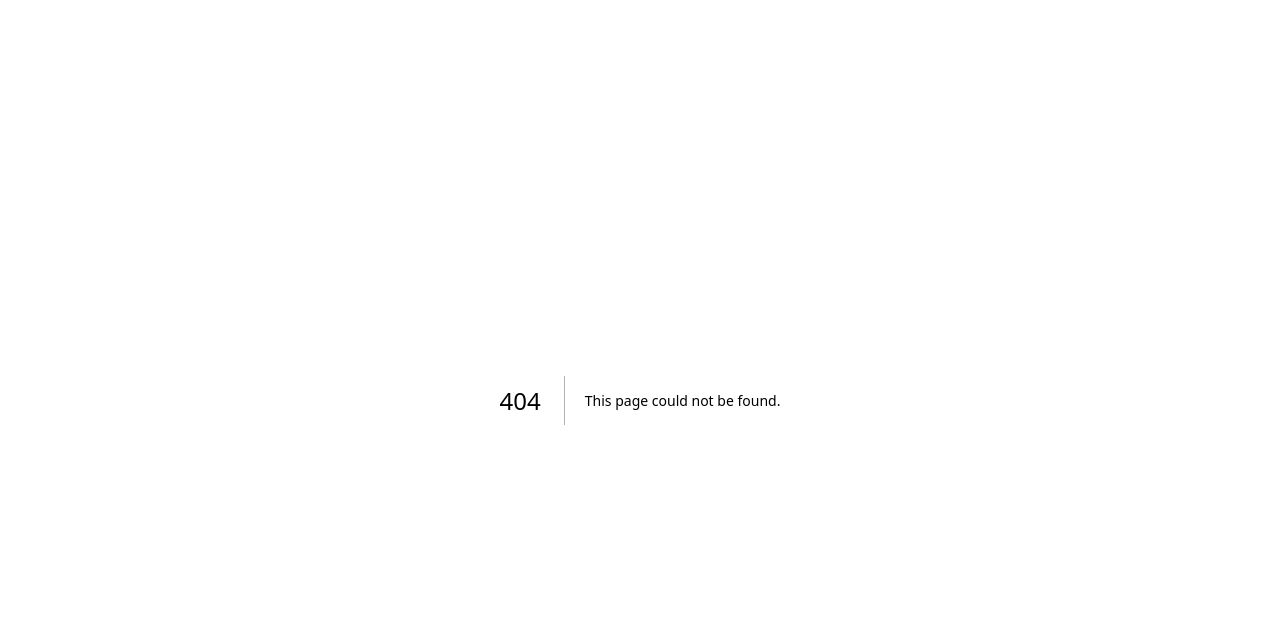
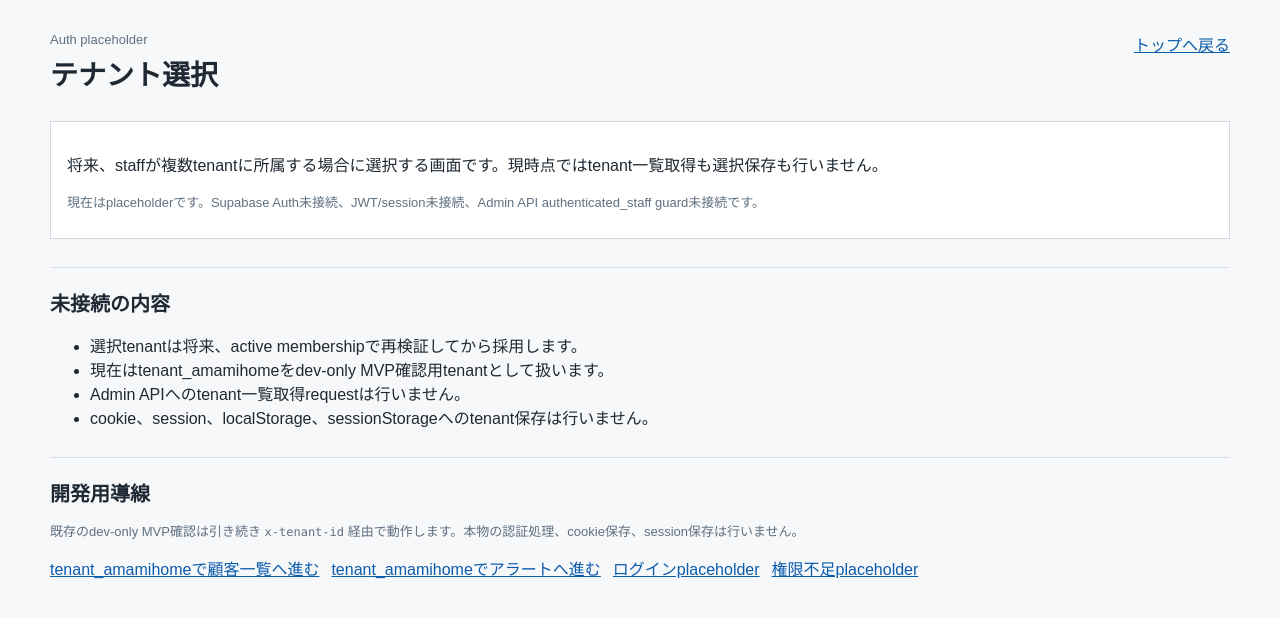
Before and after one commit to sakio71555/line_02, a Next.js app in the folder apps/admin/: page /select-tenant in a window 1280 px wide. Before the commit this address had no page. Shown: the top 618 px of the page. Built offline with nearby package versions, Linux system fonts and the light colour scheme.

Commit message:
feat: add admin auth placeholder UI

```diff
--- /dev/null
+++ b/apps/admin/app/auth-placeholder-page.tsx
@@ -0,0 +1,66 @@
+import React from "react";
+
+export interface AuthPlaceholderLink {
+  href: string;
+  label: string;
+}
+
+export interface AuthPlaceholderPageProps {
+  eyebrow: string;
+  title: string;
+  description: string;
+  notes: string[];
+  links: AuthPlaceholderLink[];
+}
+
+export function AuthPlaceholderPage({
+  eyebrow,
+  title,
+  description,
+  notes,
+  links
+}: AuthPlaceholderPageProps) {
+  return (
+    <main>
+      <div className="page-header">
+        <div>
+          <p className="eyebrow">{eyebrow}</p>
+          <h1>{title}</h1>
+        </div>
+        <a href="/">トップへ戻る</a>
+      </div>
+
+      <div className="notice">
+        <p>{description}</p>
+        <p className="meta">
+          現在はplaceholderです。Supabase Auth未接続、JWT/session未接続、Admin API
+          authenticated_staff guard未接続です。
+        </p>
+      </div>
+
+      <section className="section">
+        <h2>未接続の内容</h2>
+        <ul>
+          {notes.map((note) => (
+            <li key={note}>{note}</li>
+          ))}
+        </ul>
+      </section>
+
+      <section className="section">
+        <h2>開発用導線</h2>
+        <p className="meta">
+          既存のdev-only MVP確認は引き続き <span className="mono">x-tenant-id</span>{" "}
+          経由で動作します。本物の認証処理、cookie保存、session保存は行いません。
+        </p>
+        <ul className="nav-links">
+          {links.map((link) => (
+            <li key={link.href}>
+              <a href={link.href}>{link.label}</a>
+            </li>
+          ))}
+        </ul>
+      </section>
+    </main>
+  );
+}
--- /dev/null
+++ b/apps/admin/app/select-tenant/page.tsx
@@ -0,0 +1,25 @@
+import React from "react";
+
+import { AuthPlaceholderPage } from "../auth-placeholder-page";
+
+export default function SelectTenantPlaceholderPage() {
+  return (
+    <AuthPlaceholderPage
+      eyebrow="Auth placeholder"
+      title="テナント選択"
+      description="将来、staffが複数tenantに所属する場合に選択する画面です。現時点ではtenant一覧取得も選択保存も行いません。"
+      notes={[
+        "選択tenantは将来、active membershipで再検証してから採用します。",
+        "現在はtenant_amamihomeをdev-only MVP確認用tenantとして扱います。",
+        "Admin APIへのtenant一覧取得requestは行いません。",
+        "cookie、session、localStorage、sessionStorageへのtenant保存は行いません。"
+      ]}
+      links={[
+        { href: "/customers", label: "tenant_amamihomeで顧客一覧へ進む" },
+        { href: "/alerts", label: "tenant_amamihomeでアラートへ進む" },
+        { href: "/login", label: "ログインplaceholder" },
+        { href: "/permission-denied", label: "権限不足placeholder" }
+      ]}
+    />
+  );
+}
```
Also changed, not shown: apps/admin/app/login/page.tsx (added, +25 -0 lines), apps/admin/app/page.tsx (+25 -0 lines), apps/admin/app/permission-denied/page.tsx (added, +25 -0 lines), apps/admin/app/session-expired/page.tsx (added, +25 -0 lines), 5 other files (tests, documents, lock files or other folders).
